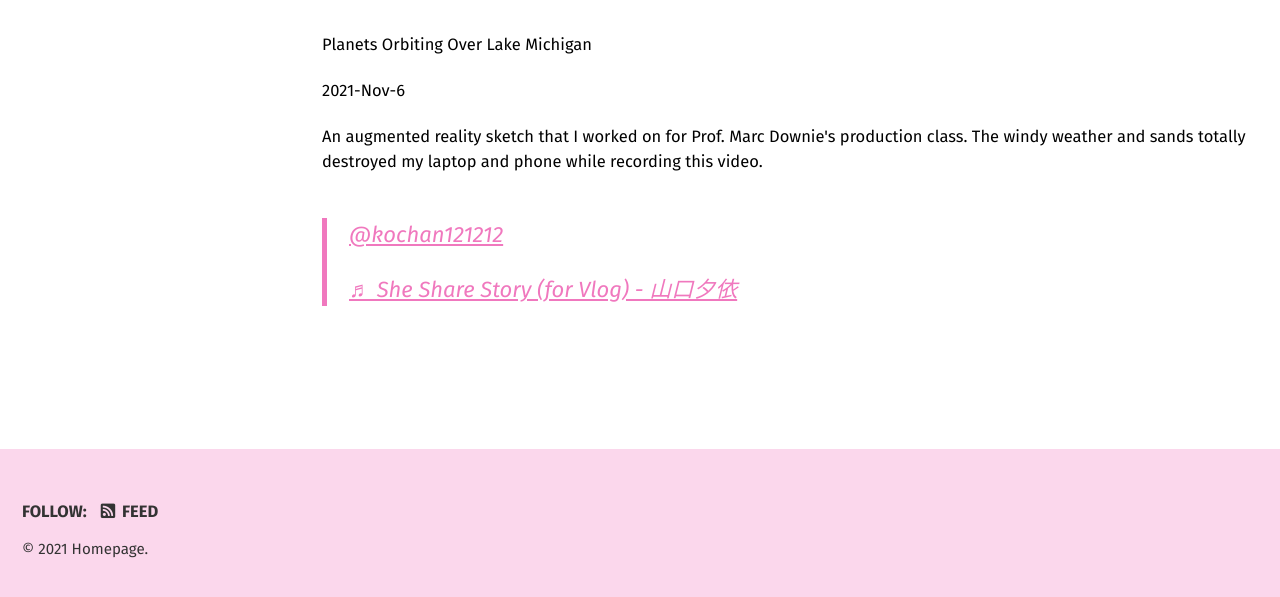
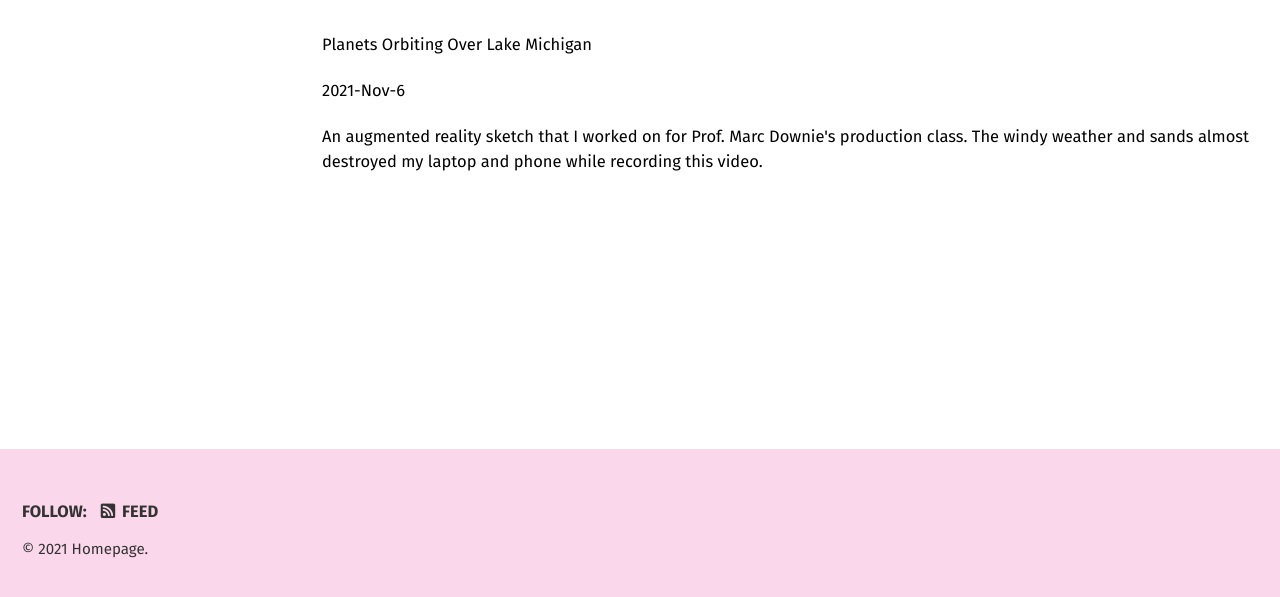
Before and after one commit to hangwu12/homepage, a Jekyll site: the page built from index.html, in a window 1280 px wide and 1243 px high. Shown: the part 638-1235 px from the top of the window. Built offline with Jekyll 4.4.1, drawn with Linux system fonts in a browser that asks for light colours; cached includes are drawn as plain includes; a script that is not in the unit is left out; the list of posts is cut into pages by our own code.

Commit message:
Update index.html

```diff
--- a/index.html
+++ b/index.html
@@ -11,7 +11,6 @@ author_profile: true
 
     <p>2021-Nov-6</p>
 
-    <p>An augmented reality sketch that I worked on for Prof. Marc Downie's production class. The windy weather and sands totally destroyed my laptop and phone while recording this video.</p>
+    <p>An augmented reality sketch that I worked on for Prof. Marc Downie's production class. The windy weather and sands almost destroyed my laptop and phone while recording this video.</p>
 
-    <blockquote class="tiktok-embed" cite="https://www.tiktok.com/@kochan121212/video/6985505769412218117" data-video-id="6985505769412218117" style="max-width: 605px;min-width: 325px;" > <section> <a target="_blank" title="@kochan121212" href="https://www.tiktok.com/@kochan121212">@kochan121212</a> <p></p> <a target="_blank" title="♬ She Share Story (for Vlog) - 山口夕依" href="https://www.tiktok.com/music/She-Share-Story-for-Vlog-6722656094272883458">♬ She Share Story (for Vlog) - 山口夕依</a> </section> </blockquote> <script async src="https://www.tiktok.com/embed.js"></script>
-</head>
+   </head>
```
